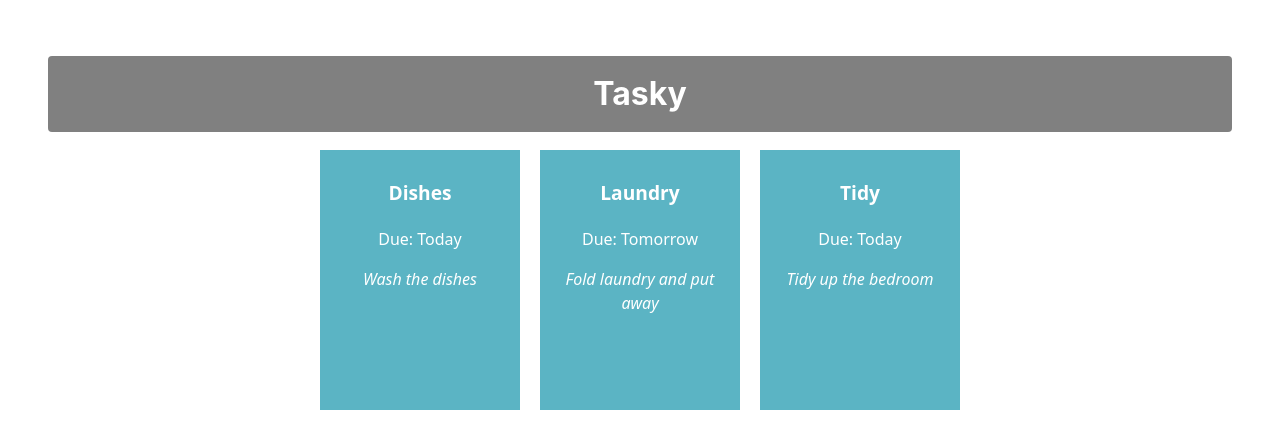
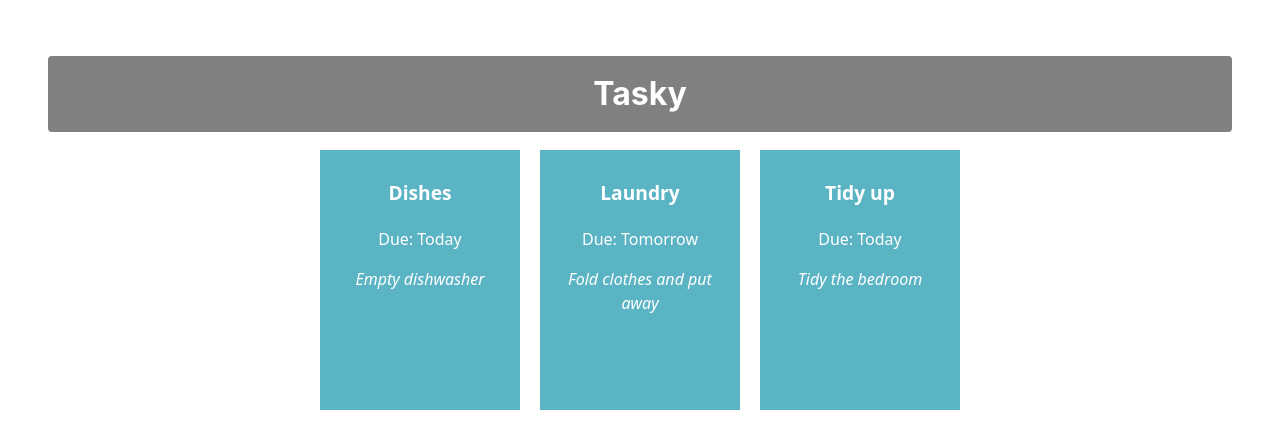
Before and after one commit to JakeDsetu/react-basics-labs, a React (Vite) app in the folder tasky/: page / in a window 1280 px wide. Shown: the top 448 px of the page. Built offline with nearby package versions, Linux system fonts and the light colour scheme.

Commit message:
Added task state

```diff
--- a/tasky/src/App.jsx
+++ b/tasky/src/App.jsx
@@ -1,15 +1,25 @@
 import './App.css';
 import Task from './components/task';
+import React, { useState } from 'react';
 
 function App() {
+  const [ taskState, setTaskState ] = useState({
+    tasks: [
+      { title:"Dishes", description: "Empty dishwasher", deadline: "Today" },
+      { title: "Laundry", description: "Fold clothes and put away", deadline: "Tomorrow" },
+      { title: "Tidy up", description: "Tidy the bedroom", deadline: "Today" }
+    ]
+  });
+
   return (
     <div className="container">
       <h1>Tasky</h1>
-      <Task title="Dishes" deadline="Today" description="Wash the dishes"/>
-      <Task title="Laundry" deadline="Tomorrow" description="Fold laundry and put away"/>
-      <Task title="Tidy" deadline="Today" description="Tidy up the bedroom"/>
+      <Task title={taskState.tasks[0].title} deadline={taskState.tasks[0].deadline} description={taskState.tasks[0].description} />
+      <Task title={taskState.tasks[1].title} deadline={taskState.tasks[1].deadline} description={taskState.tasks[1].description} />
+      <Task title={taskState.tasks[2].title} deadline={taskState.tasks[2].deadline} description={taskState.tasks[2].description} />
     </div>
   );
+
 }
 
 
```
